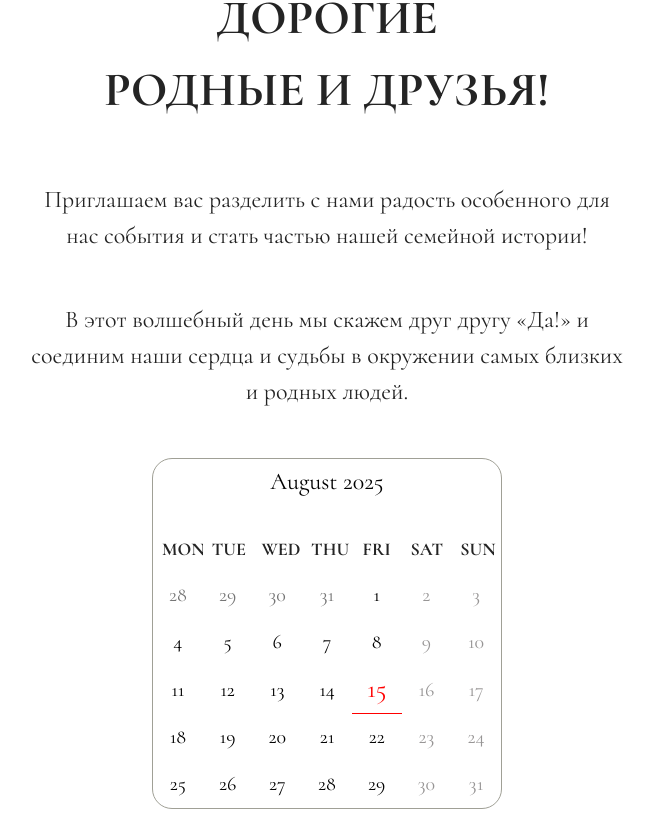
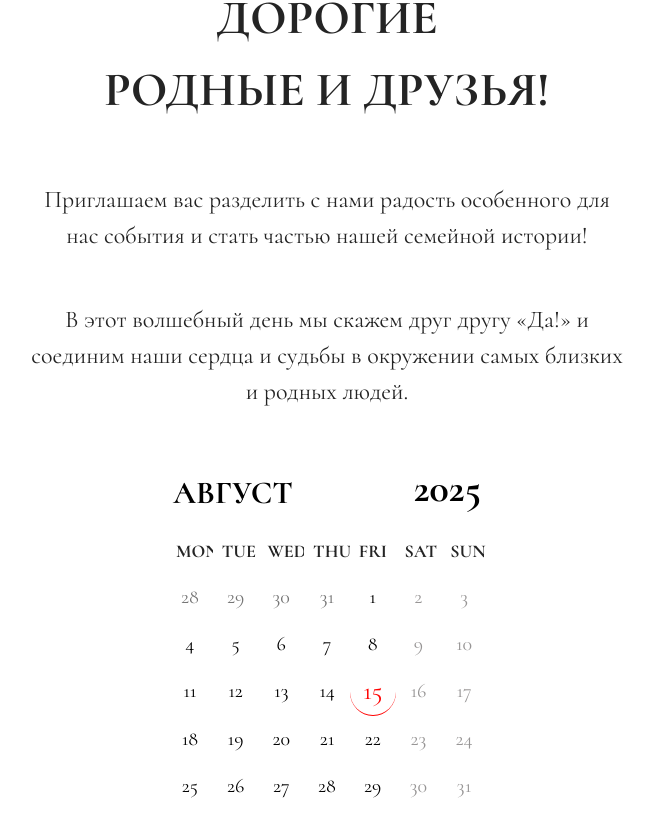
Before and after one commit to Schneegestober1/inventation, a React (Vite) app: page / in a window 1280 px wide. Shown: the part 915-1730 px from the top of the page, without its empty margins (313-966 px from the left). Built offline with nearby package versions, Linux system fonts and the light colour scheme.

Commit message:
some cganges were made

```diff
--- a/src/components/DatePicker/DatePicker.jsx
+++ b/src/components/DatePicker/DatePicker.jsx
@@ -1,27 +1,26 @@
-import { useState } from 'react';
-import Calendar from 'react-calendar';
-import 'react-calendar/dist/Calendar.css';
-import styles from '../DatePicker/date-picker.module.scss';
-
-
+import Calendar from "react-calendar";
+import "react-calendar/dist/Calendar.css";
+import styles from "../DatePicker/date-picker.module.scss";
 
 function DatePicker() {
-  const [onChange] = useState(new Date());
   const defaultDate = new Date(2025, 7, 15);
+  const monthName = defaultDate.toLocaleString("ru-RU", { month: "long" }).toUpperCase();
+  const year = defaultDate.getFullYear();
 
   return (
     <div className={styles.container}>
+
       <Calendar
         className={styles.customCalendar}
-      onChange={onChange}
         prevLabel={null}
         prev2Label={null}
         nextLabel={null}
         next2Label={null}
         value={defaultDate}
+        navigationLabel={() => <div className={styles.dateHeader}>{monthName}<span className={styles.year}>{year}</span></div>}
       />
     </div>
   );
 }
 
-export default DatePicker
+export default DatePicker;
--- a/src/components/DatePicker/date-picker.module.scss
+++ b/src/components/DatePicker/date-picker.module.scss
@@ -5,10 +5,13 @@
 }
 
 .customCalendar {
+    box-sizing: border-box;
     font-family: 'Cormorant', Arial, sans-serif;
     font-size: 24px;
-    border-radius: 20px;
+    // border-radius: 20px;
     pointer-events: none;
+    padding: 5px 15px;
+    border: none;
 
     abbr {
         text-decoration: none;
@@ -22,17 +25,18 @@
     //     border-radius: 20%;
     // }
 }
-// :global(.react-calendar__navigation button:hover) {
-//     background: rgb(222, 225, 225) !important;
-//     border-top-left-radius: 20px;
-//     border-top-right-radius: 20px;
-//     border-bottom-right-radius: 0;
-//     border-bottom-left-radius: 0;
-//     pointer-events: none;
-// }
+:global(.react-calendar__navigation span) {
+    display: block;
+    align-items: center;
+    justify-content: space-between;
+}
+:global(.react-calendar__navigation) {
+    margin-bottom: 0.9em;
+}
 :global(.react-calendar__tile--active) {
     border-bottom: 1px solid red !important;
     background: none;
+    border-radius: 50%;
     color: red;
     font-size: 1.1em;
     pointer-events: none;
@@ -40,3 +44,16 @@
 :global(.react-calendar__month-view__days__day--weekend) {
     color: rgb(151, 149, 149);
 }
+.dateHeader {
+    font-size: 32px;
+    display: flex;
+    align-content: center;
+    justify-content: space-between;
+    align-items: flex-end;
+    font-weight: 700;
+}
+.dateHeader span{
+    font-size: 40px;
+    padding-top: -10px;
+    // text-transform: uppercase;
+}
```
Lines whose indentation alone changed are shown as unchanged.
